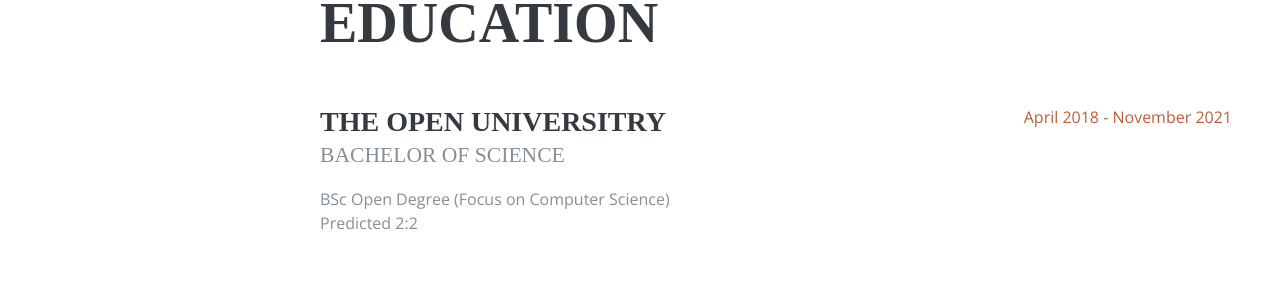
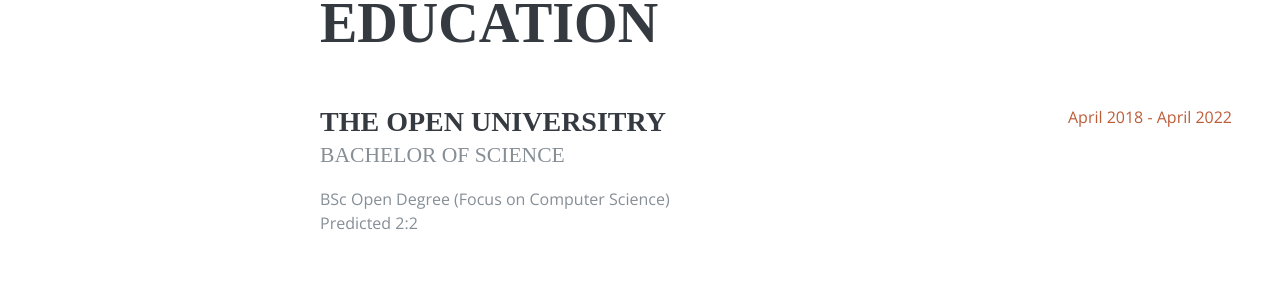
Before and after one commit to MistrySundeep/Personal_Portfolio, a Flask app: page / in a window 1280 px wide. Shown: the part 861-1161 px from the top of the page. Run offline with Flask 2, Linux system fonts and the light colour scheme; some libraries are stand-ins or nearby versions; some web fonts are replaced.

Commit message:
Updated education content

```diff
--- a/Flask_Practice/templates/index.html
+++ b/Flask_Practice/templates/index.html
@@ -108,7 +108,7 @@
               <p>Predicted 2:2</p>
             </div>
             <div class="resume-date text-md-right">
-              <span class="text-primary">April 2018 - November 2021</span>
+              <span class="text-primary">April 2018 - April 2022</span>
             </div>
           </div>
 
```
